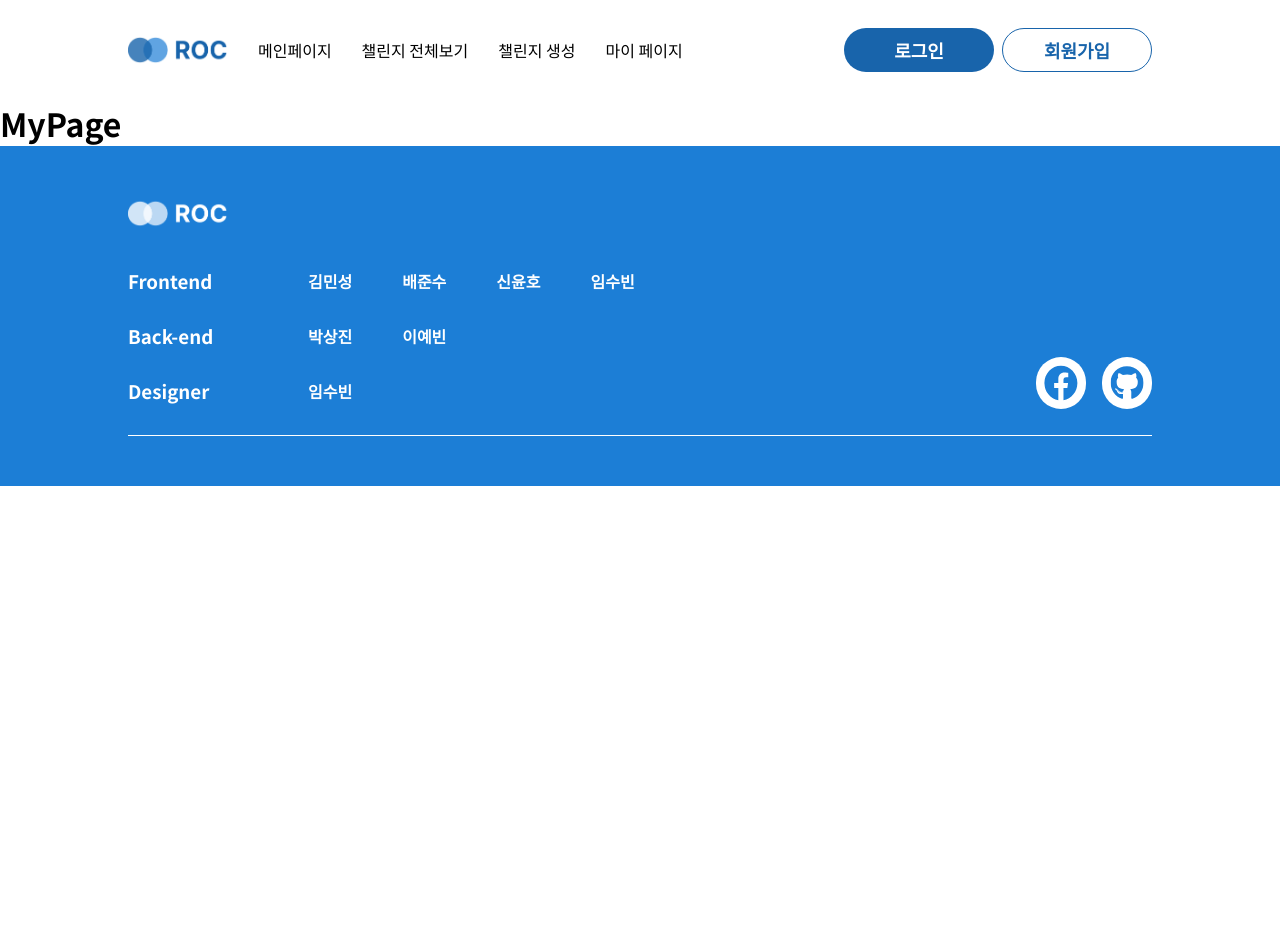
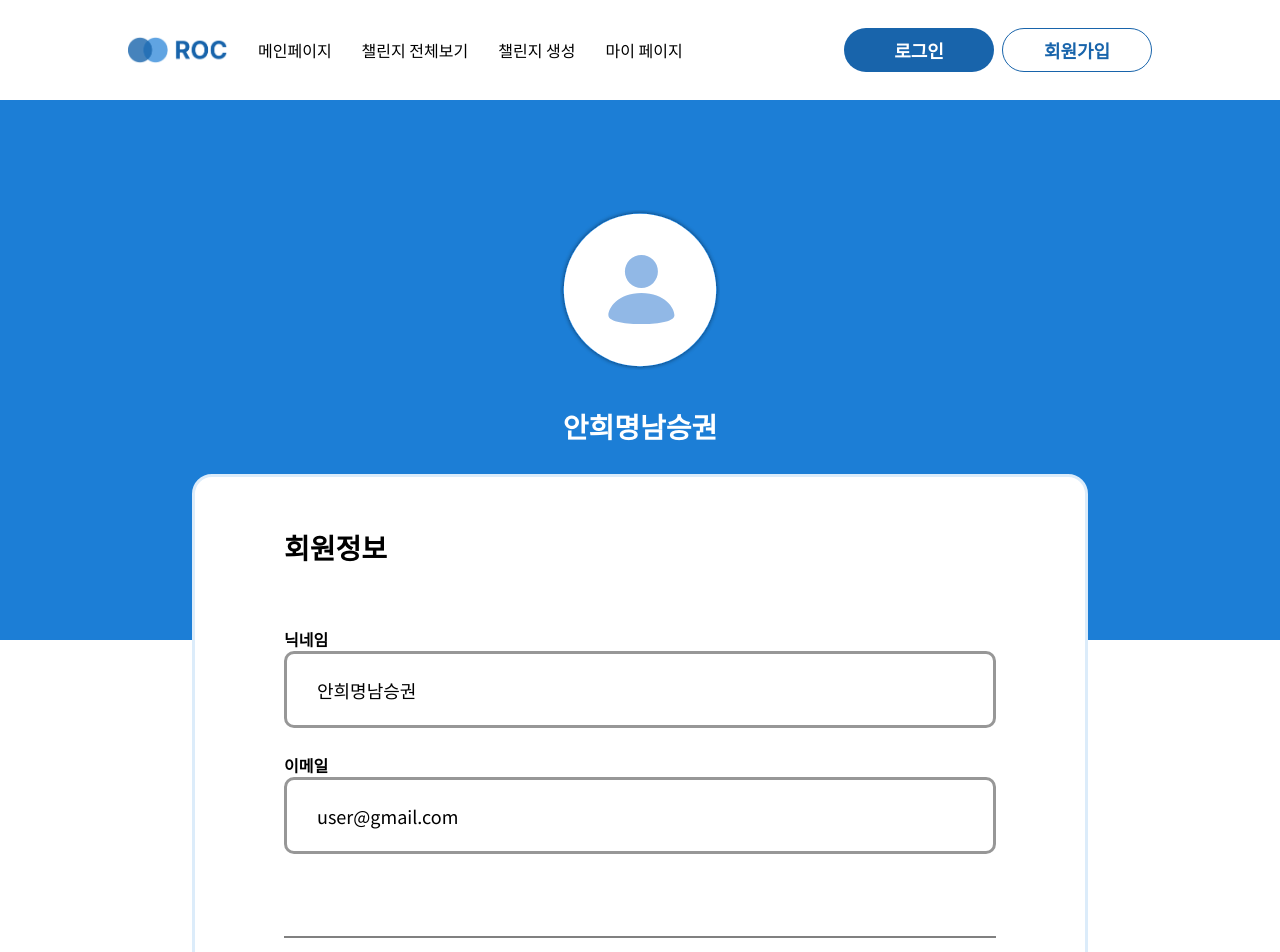
Before and after one commit to DSM-ROC/DSM-ROC_FrontEnd-V2, a React (Create React App) app: page /myPage in a window 1280 px wide. Shown: the top 952 px of the page. Before the commit the page ends 800 px from the top, so only its background shows below. Built offline with nearby package versions, Linux system fonts and the light colour scheme.

Commit message:
Update : myPage 퍼블리싱

```diff
--- a/src/pages/myPage.tsx
+++ b/src/pages/myPage.tsx
@@ -1,9 +1,73 @@
-const MyPage = (): JSX.Element => {
+import JoinChallenge from '../components/mypage/joinChallenge';
+import UserInfo from '../components/mypage/userInfo';
+import JoinedChallenge from '../components/mypage/joinedChallenge';
+import styled from 'styled-components';
+import { theme } from '../styles/theme';
+import { profile } from '../assets';
+function myPage() {
   return (
-    <>
-      <h1>MyPage</h1>
-    </>
+    <Maincontainer>
+      <BackgroundCover />
+      <Profile>
+        <ProfileImg src={profile}></ProfileImg>
+        <Username>안희명남승권</Username>
+        <Contents>
+          <UserInfo></UserInfo>
+          <JoinChallenge></JoinChallenge>
+          <JoinedChallenge></JoinedChallenge>
+        </Contents>
+      </Profile>
+    </Maincontainer>
   );
-};
+}
 
-export default MyPage;
+const Maincontainer = styled.div`
+  width: 100vw;
+  min-height: 100vh;
+  margin-bottom: 200px;
+  display: flex;
+  justify-content: center;
+`;
+
+const BackgroundCover = styled.div`
+  width: 100%;
+  height: 540px;
+  background-color: ${theme.mainBlueColor};
+  position: absolute;
+`;
+const Profile = styled.div`
+  width: 70%;
+  display: flex;
+  flex-direction: column;
+  align-items: center;
+
+  position: relative;
+  padding-top: 110px;
+  z-index: 10;
+`;
+
+const ProfileImg = styled.img`
+  width: 160px;
+  height: 160px;
+  margin-bottom: 36px;
+`;
+
+const Username = styled.span`
+  font-size: 28px;
+  font-weight: bold;
+  margin-bottom: 28px;
+  color: ${theme.whiteContentColor};
+`;
+const Contents = styled.div`
+  width: 100%;
+  height: 1539px;
+  display: flex;
+  flex-direction: column;
+  border: solid #dcecfa;
+  border-top-left-radius: 20px;
+  border-top-right-radius: 20px;
+  background-color: ${theme.whiteContentColor};
+  align-items: center;
+  padding-top: 50px;
+`;
+export default myPage;
```
